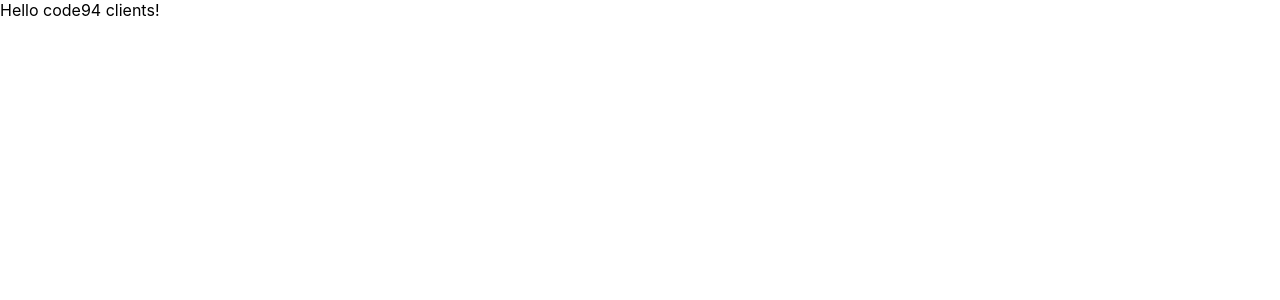
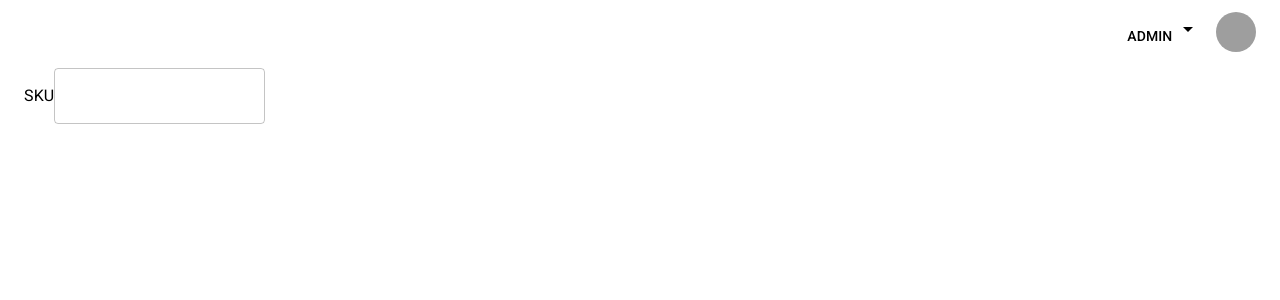
Before and after one commit to arshedgithub/code-94-assignment-frontend, a React (Create React App) app: page / in a window 1280 px wide. Shown: the top 300 px of the page. Built offline with nearby package versions, Linux system fonts and the light colour scheme; grey boxes are pictures that could not be loaded.

Commit message:
user tool bar

```diff
--- a/package.json
+++ b/package.json
@@ -3,9 +3,14 @@
   "version": "0.1.0",
   "private": true,
   "dependencies": {
+    "@emotion/react": "^11.9.0",
+    "@emotion/styled": "^11.8.1",
+    "@mui/icons-material": "^5.6.2",
+    "@mui/material": "^5.6.3",
     "@testing-library/jest-dom": "^5.16.4",
     "@testing-library/react": "^13.1.1",
     "@testing-library/user-event": "^13.5.0",
+    "axios": "^0.27.1",
     "react": "^18.0.0",
     "react-dom": "^18.0.0",
     "react-scripts": "5.0.1",
--- a/public/index.html
+++ b/public/index.html
@@ -24,6 +24,11 @@
       work correctly both with client-side routing and a non-root public URL.
       Learn how to configure a non-root public URL by running `npm run build`.
     -->
+    <!-- Roboto font for material UI -->
+    <link
+      rel="stylesheet"
+      href="https://fonts.googleapis.com/css?family=Roboto:300,400,500,700&display=swap"
+    />
     <title>React App</title>
   </head>
   <body>
--- a/src/App.js
+++ b/src/App.js
@@ -1,5 +1,13 @@
+import AppBarCustom from "./components/AppBar";
+import NewProduct from "./pages/NewProduct";
+
 function App() {
-  return <div className="App">Hello code94 clients!</div>;
+  return (
+    <div className="App">
+      <AppBarCustom />
+      <NewProduct />
+    </div>
+  );
 }
 
 export default App;
--- /dev/null
+++ b/src/components/AppBar.jsx
@@ -0,0 +1,76 @@
+import React, { useState } from "react";
+
+// material UI components
+import {
+  Box,
+  Toolbar,
+  Typography,
+  Avatar,
+  IconButton,
+  Menu,
+  MenuItem,
+  Tooltip,
+} from "@mui/material";
+import ArrowDropDownIcon from "@mui/icons-material/ArrowDropDown";
+
+// setting options
+const settings = ["Profile", "Account", "Logout"];
+
+export default function UserAppBar() {
+  const [anchorElUser, setAnchorElUser] = useState(null);
+
+  //   expand the user menu
+  const handleOpenUserMenu = (event) => {
+    setAnchorElUser(event.currentTarget);
+  };
+
+  //   close the user menu
+  const handleCloseUserMenu = () => {
+    setAnchorElUser(null);
+  };
+
+  return (
+    <Box sx={{ flexGrow: 1 }}>
+      <Toolbar>
+        <Typography variant="h6" component="div" sx={{ flexGrow: 1 }} />
+        <Typography variant="subtitle2" component="div" sx={{ p: 2 }}>
+          ADMIN <ArrowDropDownIcon />
+        </Typography>
+
+        {/* profile */}
+        <Box sx={{ flexGrow: 0 }}>
+          <Tooltip title="Open settings">
+            {/* profile image */}
+            <IconButton onClick={handleOpenUserMenu} sx={{ p: 0 }}>
+              <Avatar alt="John Doe" src="../assets/images/profile1.jpg" />
+            </IconButton>
+          </Tooltip>
+
+          {/* settings */}
+          <Menu
+            sx={{ mt: "45px" }}
+            id="menu-appbar"
+            anchorEl={anchorElUser}
+            anchorOrigin={{
+              vertical: "top",
+              horizontal: "right",
+            }}
+            keepMounted
+            transformOrigin={{
+              vertical: "top",
+              horizontal: "right",
+            }}
+            open={Boolean(anchorElUser)}
+            onClose={handleCloseUserMenu}
+          >
+            {settings.map((setting) => (
+              <MenuItem key={setting} onClick={handleCloseUserMenu}>
+                <Typography textAlign="center">{setting}</Typography>
+              </MenuItem>
+            ))}
+          </Menu>
+        </Box>
+      </Toolbar>
+    </Box>
+  );
+}
--- /dev/null
+++ b/src/pages/NewProduct.jsx
@@ -0,0 +1,15 @@
+import React from "react";
+import { Typography, TextField, Toolbar } from "@mui/material";
+
+const NewProduct = () => {
+  return (
+    <div>
+      <Toolbar>
+        <Typography>SKU</Typography>
+        <TextField id="outlined-basic" variant="outlined" />
+      </Toolbar>
+    </div>
+  );
+};
+
+export default NewProduct;
```
Also changed, not shown: src/assets/images/profile1.jpg (added), src/pages/EditProduct.jsx (added), 1 other file (tests, documents, lock files or other folders).
